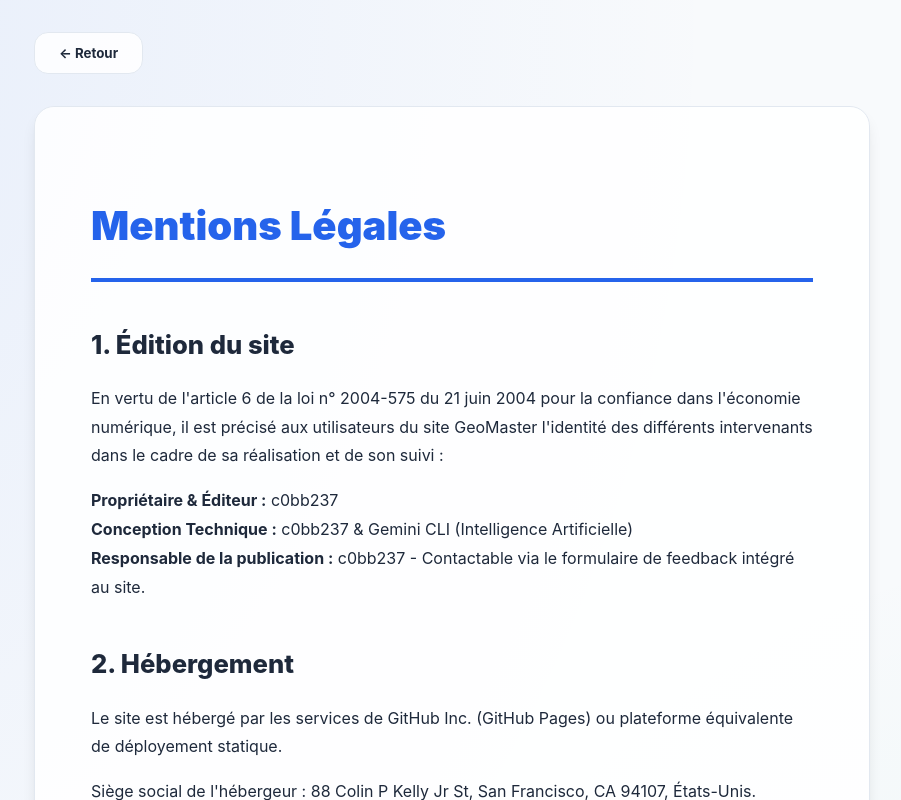
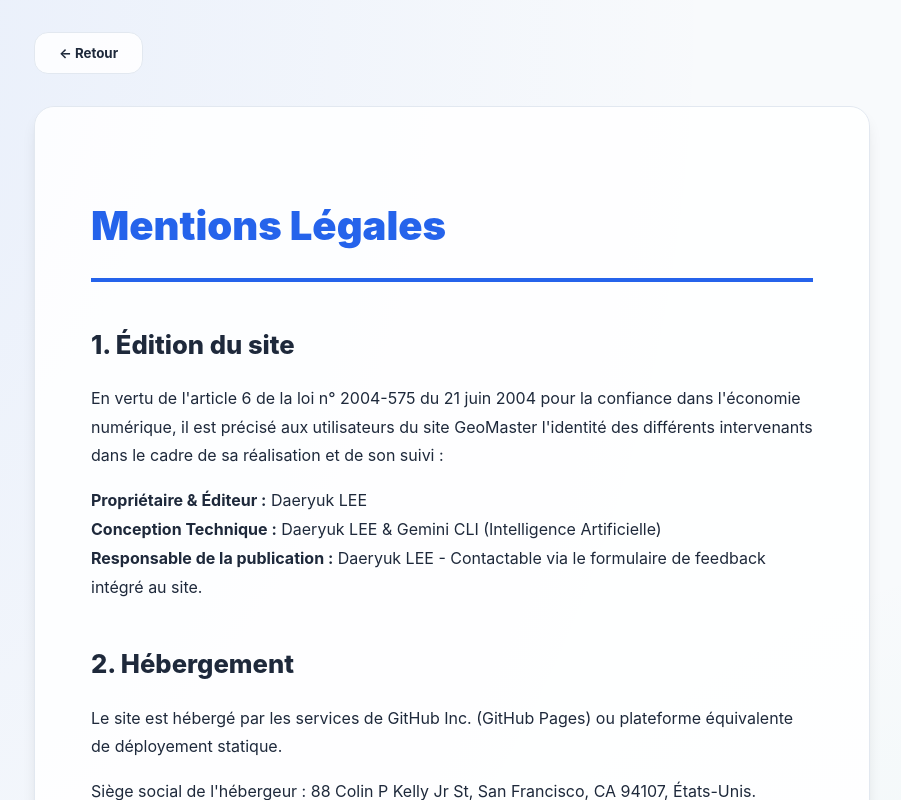
Before and after one commit to daeryuk-lee/industrial-eng-tools, a React (Vite) app: page /legal in a window 1280 px wide. Shown: the top 800 px of the page, without its empty margins (188-1089 px from the left). Built offline with nearby package versions, Linux system fonts and the light colour scheme; no server answers.

Commit message:
docs: fix translations syntax and update creator name to Daeryuk LEE / 이대륙

```diff
--- a/src/components/Legal.jsx
+++ b/src/components/Legal.jsx
@@ -16,9 +16,9 @@ const Legal = ({ lang, onBack }) => {
           <h2 style={{ fontSize: '1.6rem', color: 'var(--text-dark)', marginBottom: '1rem', fontWeight: '800' }}>{l.s1_title}</h2>
           <p>{l.s1_text}</p>
           <p style={{ marginTop: '1rem' }}>
-            <strong>{l.s1_owner}</strong> c0bb237<br />
-            <strong>{l.s1_tech}</strong> c0bb237 & Gemini CLI (Intelligence Artificielle)<br />
-            <strong>{l.s1_resp}</strong> c0bb237 - {l.s1_contact}
+            <strong>{l.s1_owner}</strong> {lang === 'kor' ? '이대륙' : 'Daeryuk LEE'}<br />
+            <strong>{l.s1_tech}</strong> {lang === 'kor' ? '이대륙' : 'Daeryuk LEE'} & Gemini CLI (Intelligence Artificielle)<br />
+            <strong>{l.s1_resp}</strong> {lang === 'kor' ? '이대륙' : 'Daeryuk LEE'} - {l.s1_contact}
           </p>
         </section>
 
--- a/src/data/translations.js
+++ b/src/data/translations.js
@@ -267,7 +267,7 @@ export const translations = {
       feedback: "피드백",
       feedbackPlaceholder: "아이디어나 버그를 제보해주세요...",
       send: "보내기",
-      credits: "© 2026 GeoMaster - c0bb 및 Gemini CLI 제작. 판권 소유."
+      credits: "© 2026 GeoMaster - 이대륙 및 Gemini CLI 제작. 판권 소유."
     },
     legal: {
       s1_title: "1. 웹사이트 에디션",
@@ -280,13 +280,13 @@ export const translations = {
       s2_text: "이 사이트는 GitHub Inc. (GitHub Pages) 또는 이와 동등한 정적 배포 플랫폼에서 호스팅됩니다.",
       s2_address: "호스팅 본사: 88 Colin P Kelly Jr St, San Francisco, CA 94107, USA.",
       s3_title: "3. 지적 재산권 및 위조",
-      s3_text: "c0bb은 텍스트, 이미지, 그래픽, 로고, 아이콘, 소리, 소프트웨어를 포함하여 사이트에서 액세스할 수 있는 모든 요소에 대한 지적 재산권을 소유하거나 사용권을 보유합니다.",
-      s3_warn: "c0bb의 사전 서면 허가 없이는 사용된 수단이나 프로세스에 관계없이 사이트 요소의 전부 또는 일부를 복제, 표현, 수정, 게시, 개작하는 것을 금지합니다.",
+      s3_text: "이대륙은 텍스트, 이미지, 그래픽, 로고, 아이콘, 소리, 소프트웨어를 포함하여 사이트에서 액세스할 수 있는 모든 요소에 대한 지적 재산권을 소유하거나 사용권을 보유합니다.",
+      s3_warn: "이대륙의 사전 서면 허가 없이는 사용된 수단이나 프로세스에 관계없이 사이트 요소의 전부 또는 일부를 복제, 표현, 수정, 게시, 개작하는 것을 금지합니다.",
       s4_title: "4. 개인 정보 관리",
       s4_text: "개인 정보는 다양한 국제 프라이버시 법률에 의해 보호됩니다. 이 사이트는 현대적인 보안 표준을 준수합니다.",
       s4_usage: "GeoMaster 사이트를 사용할 때 타사 서버에서 개인 정보를 수집하지 않습니다. 점수와 닉네임은 브라우저의 LocalStorage에만 기록됩니다. 피드백 양식은 공공 중간 저장소 없이 시스템 관리자에게 직접 메시지를 보냅니다.",
       s5_title: "5. 하이퍼링크 및 쿠키",
-      s5_text: "GeoMaster 사이트에는 다른 사이트(REST Countries API, Wikimedia 등)에 대한 하이퍼링크가 포함되어 있습니다. 그러나 c0bb은 방문한 사이트의 내용을 확인할 가능성이 없으므로 이 사실에 대해 어떠한 책임도 지지 않습니다."
+      s5_text: "GeoMaster 사이트에는 다른 사이트(REST Countries API, Wikimedia 등)에 대한 하이퍼링크가 포함되어 있습니다. 그러나 이대륙은 방문한 사이트의 내용을 확인할 가능성이 없으므로 이 사실에 대해 어떠한 책임도 지지 않습니다."
     },
     about: {
       title: "GeoMaster 소개",
```
